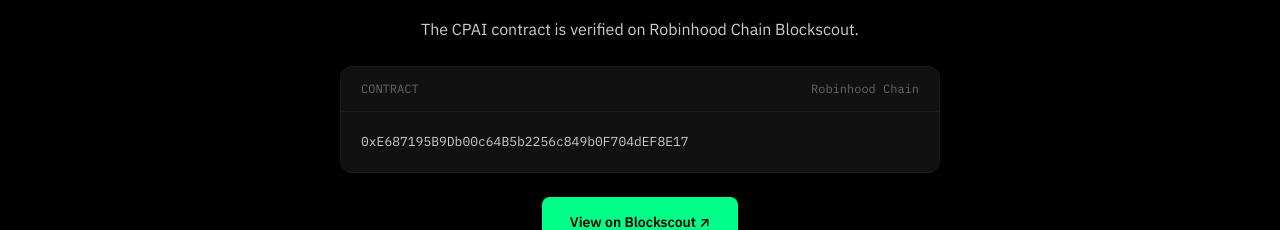
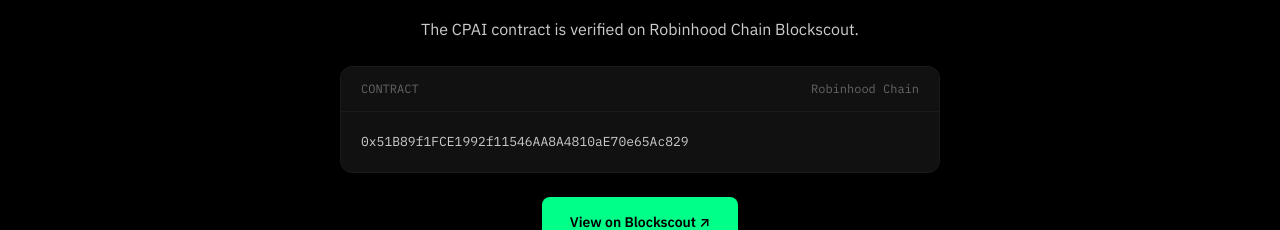
Before and after one commit to bagiyono11/copilot-ai, a Next.js app: page /token in a window 1280 px wide. Shown: the part 2720-2950 px from the top of the page. Built offline with nearby package versions, Linux system fonts and the light colour scheme.

Commit message:
Update CPAI contract address to 0x51B89f1FCE1992f11546AA8A4810aE70e65Ac829

```diff
--- a/src/app/token/page.tsx
+++ b/src/app/token/page.tsx
@@ -154,7 +154,7 @@
                 <span>Robinhood Chain</span>
               </div>
               <div className="code-content">
-                <pre><code>0xE687195B9Db00c64B5b2256c849b0F704dEF8E17</code></pre>
+                <pre><code>0x51B89f1FCE1992f11546AA8A4810aE70e65Ac829</code></pre>
               </div>
             </div>
             <div style={{ marginTop: 24 }}>
--- a/src/components/ContractBar.tsx
+++ b/src/components/ContractBar.tsx
@@ -2,7 +2,7 @@
 
 import { useState } from 'react'
 
-const CONTRACT_ADDRESS = '0xE687195B9Db00c64B5b2256c849b0F704dEF8E17'
+const CONTRACT_ADDRESS = '0x51B89f1FCE1992f11546AA8A4810aE70e65Ac829'
 const UNISWAP_URL = 'https://app.uniswap.org/explore/tokens/robinhood/0xe687195b9db00c64b5b2256c849b0f704def8e17'
 
 export default function ContractBar() {
```
